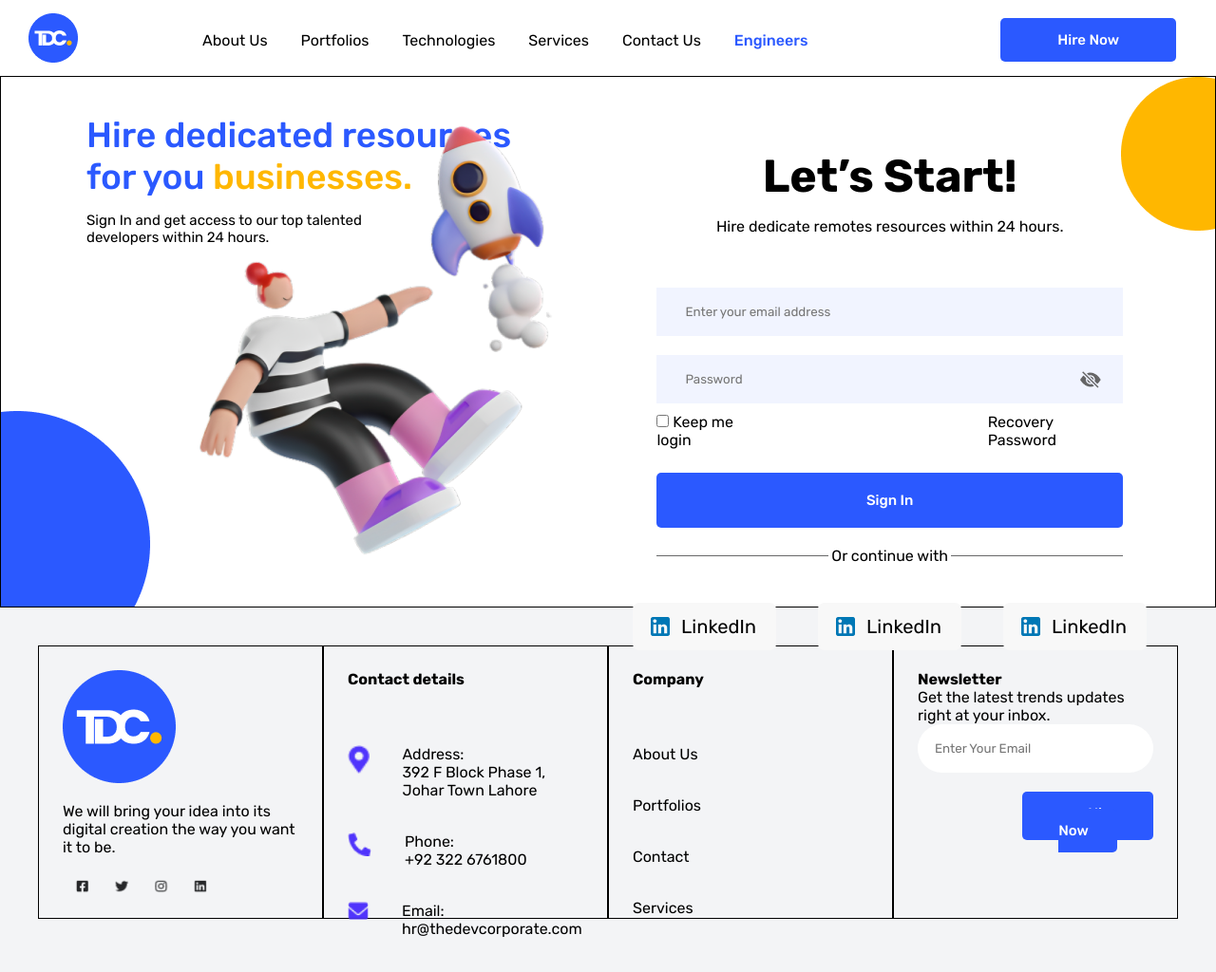
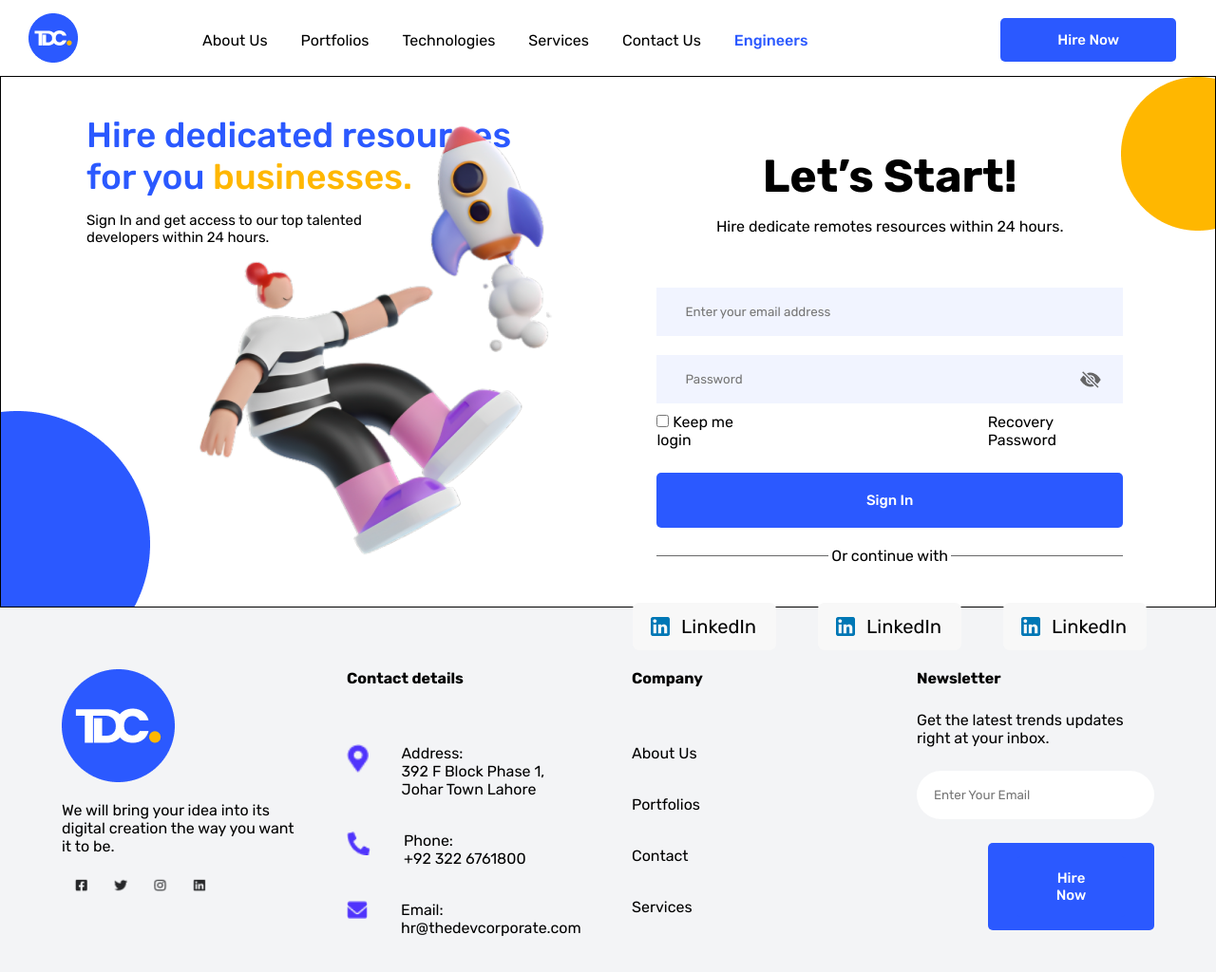
Before and after one commit to Zaid-dev77/TDC-Landing-Page, a plain HTML site: page index.html in a window 1280 px wide. Shown: the whole page at 95% size. Drawn offline with Linux system fonts and the light colour scheme.

Commit message:
Completed Footer

```diff
--- a/style.css
+++ b/style.css
@@ -205,7 +205,6 @@ h1 {
     display: flex;
     flex-direction: column;
     padding: 25px;
-    border: 1px solid black;
 }
 .footer-description {
     margin: 20px 0px 20px 0px;
@@ -216,7 +215,6 @@ h1 {
     display: flex;
     flex-direction: column;
     padding: 25px;
-    border: 1px solid black;
 }
 .Column-Three{
     width: 100%;
@@ -224,7 +222,6 @@ h1 {
     display: flex;
     flex-direction: column;
     padding: 25px;
-    border: 1px solid black;
 }
 .Column-Four {
     width: 100%;
@@ -232,7 +229,7 @@ h1 {
     display: flex;
     flex-direction: column;
     padding: 25px;
-    border: 1px solid black;
+    gap: 25px;
 }
 .footer-menu {
     margin-top: 60px;
@@ -243,10 +240,16 @@ h1 {
     border: none;
     border-radius: 46px;
     padding: 18px 18px;
-    margin-bottom: 20px;
 }
 .Newsletter-btn {
     align-self: flex-end;
-    width: 138px;
-    height: 51px;
+    width: 70%;
+    display: flex;
+    flex-wrap: wrap;
+    align-items: center;
+    justify-content: center;
 }
+.Newsletter-btn>a{
+    text-align: center;
+
+}
```
